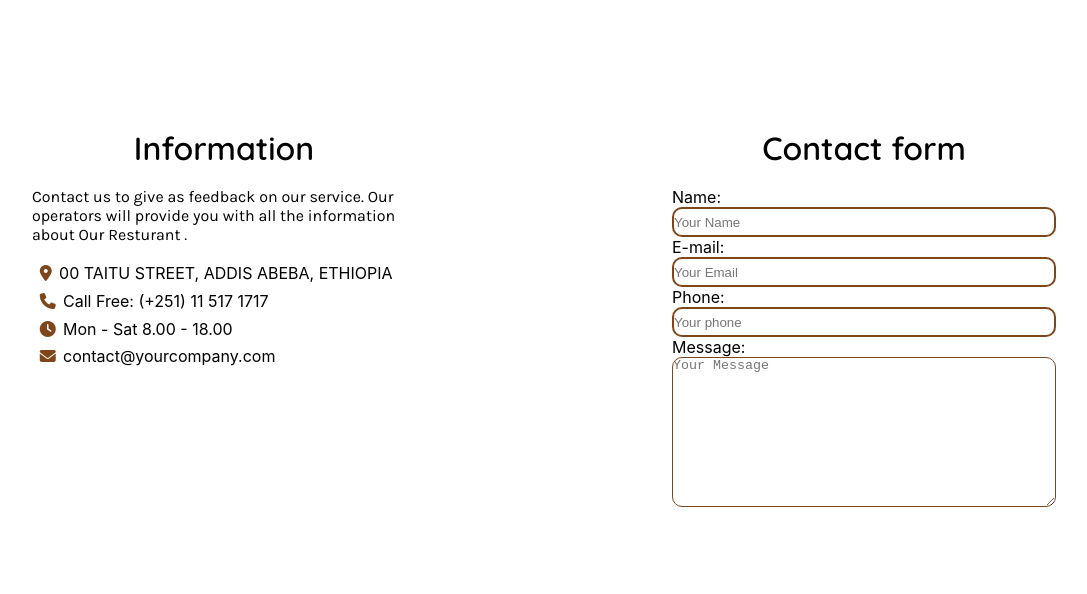
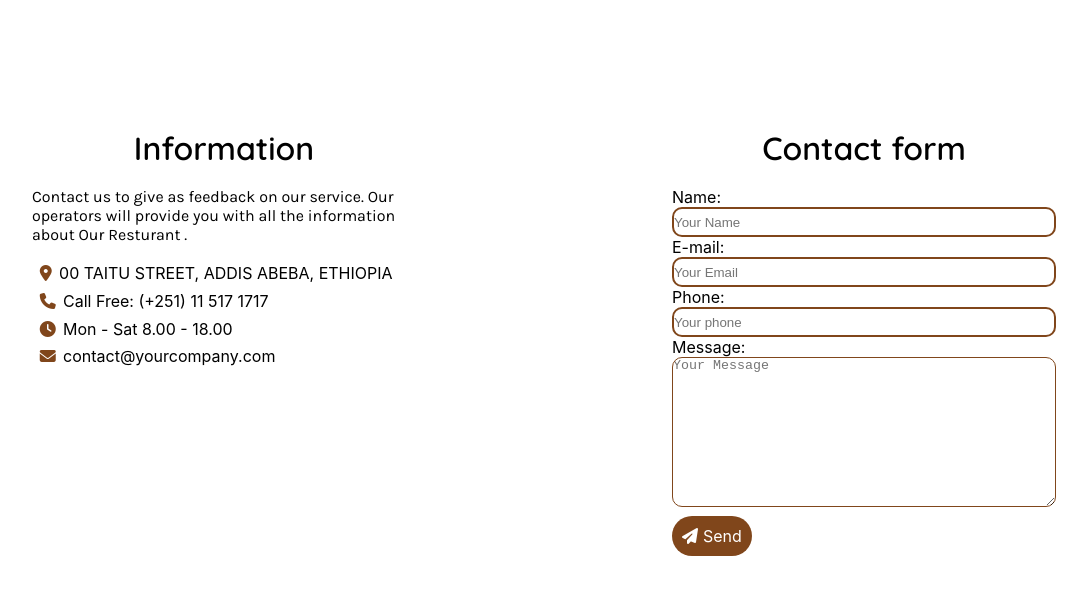
Before and after one commit to joseph-birara/SideHustle_Internship_ProjectOne, a React (Create React App) app in the folder restaurant_website/: page / in a window 1280 px wide. Shown: the top 594 px of the page, without its empty margins (96-1183 px from the left). Built offline with nearby package versions, Linux system fonts and the light colour scheme.

Commit message:
Contact form button added

```diff
--- a/restaurant_website/src/Components/Contact Page/Form.js
+++ b/restaurant_website/src/Components/Contact Page/Form.js
@@ -15,6 +15,7 @@ export default function Form() {
             <input type="text" id="phone" name="phone" placeholder='Your phone' /><br />
             <label for="message">Message:</label><br />
             <textarea type="text" id="message" name="message" placeholder='Your Message' required />
+            <a href='#'><i class="fa-solid fa-paper-plane"></i>Send</a>
      </div>
     </>
   )
--- a/restaurant_website/src/Components/Contact Page/style.css
+++ b/restaurant_website/src/Components/Contact Page/style.css
@@ -72,6 +72,7 @@ p{
     border-style: solid;
     text-align: left;
     border-color: #80461b;
+    margin-bottom: 15px;
 }
 .contact input:hover,
 .contact input:active{
@@ -81,3 +82,15 @@ p{
 .contact textarea:active{
     border-color: #a75b21;
 }
+a{
+    text-decoration: none;
+    color:white;
+    padding: 10px;
+    background-color: #80461b;
+    border-radius: 20px;
+
+}
+a i{
+
+    margin-right: 5px;
+}
```
